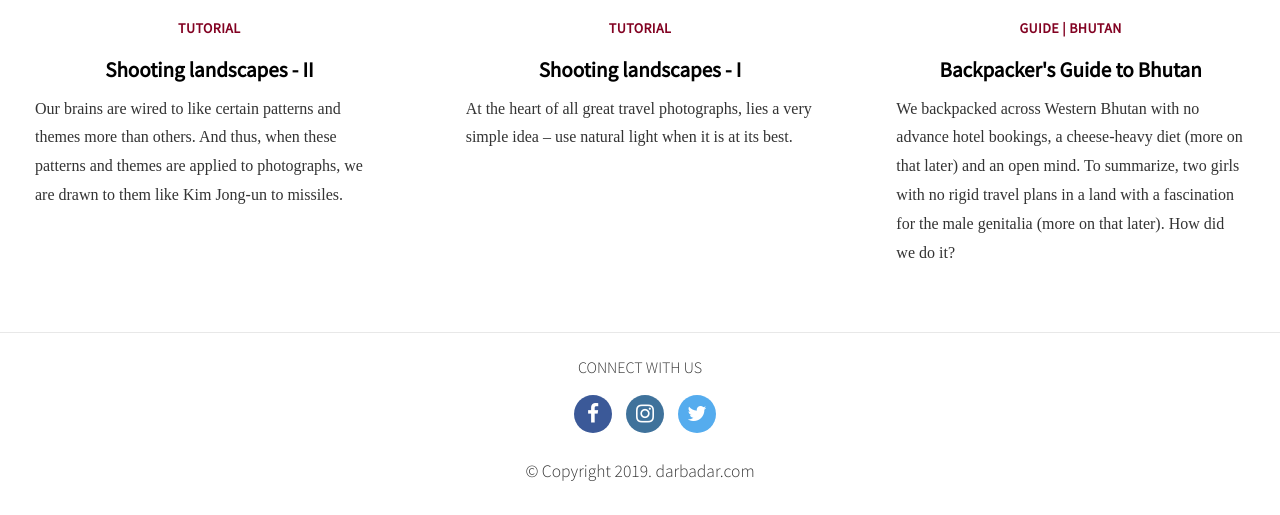
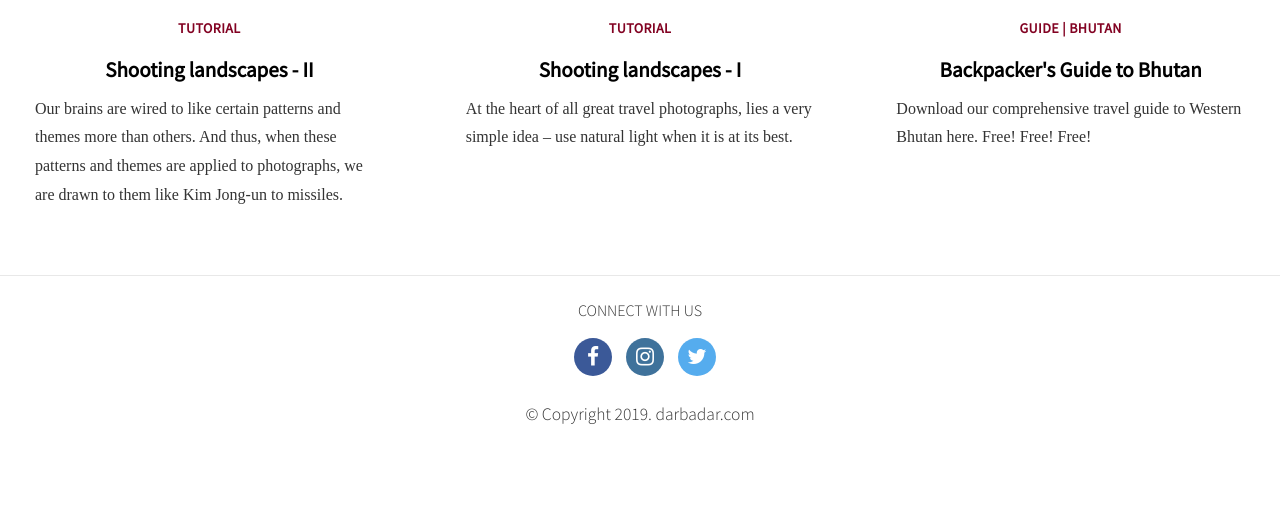
Before and after one commit to harshac/darbadar, a Jekyll site: the page built from guides-and-tutorials.html, in a window 1280 px wide. Shown: the part 455-970 px from the top of the page. Built offline with Jekyll 4.4.1, drawn with Linux system fonts in a browser that asks for light colours; nearby versions of some CDN libraries; some web fonts are replaced; after the commit the page ends 912 px from its top, so only the background shows below that.

Commit message:
Some more excerpts

```diff
--- a/_posts/2017-03-05-bhutan.md
+++ b/_posts/2017-03-05-bhutan.md
@@ -11,7 +11,7 @@ tags: Travel
 published: true
 socialMedia: A free travel guide to backpacking in Bhutan for budget travellers.
 thumbnail-position-y: 60%
-excerpt: We backpacked across Western Bhutan with no advance hotel bookings, a cheese-heavy diet (more on that later) and an open mind. To summarize, two girls with no rigid travel plans in a land with a fascination for the male genitalia (more on that later). How did we do it?
+excerpt: Download our comprehensive travel guide to Western Bhutan here. Free! Free! Free!
 ---
 
 [![Download Backpackers' Guide to Bhutan](https://s3.ap-south-1.amazonaws.com/darbadar/guides/Bhutan/Bhutan-guide-cover.png)](https://s3.ap-south-1.amazonaws.com/darbadar/guides/Bhutan/Backpackers+guide+to+Bhutan-Darbadar.pdf)
```
Also changed, not shown: _posts/2016-03-21-mardani-khel.md (+1 -0 lines).
